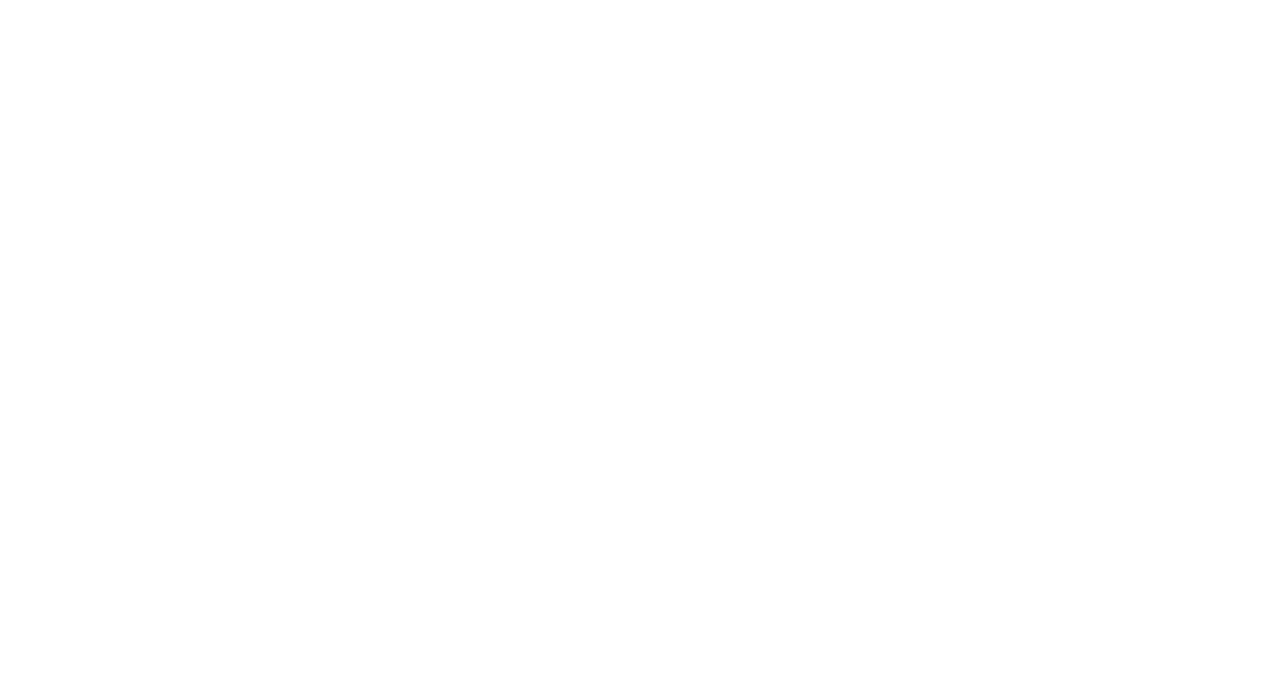
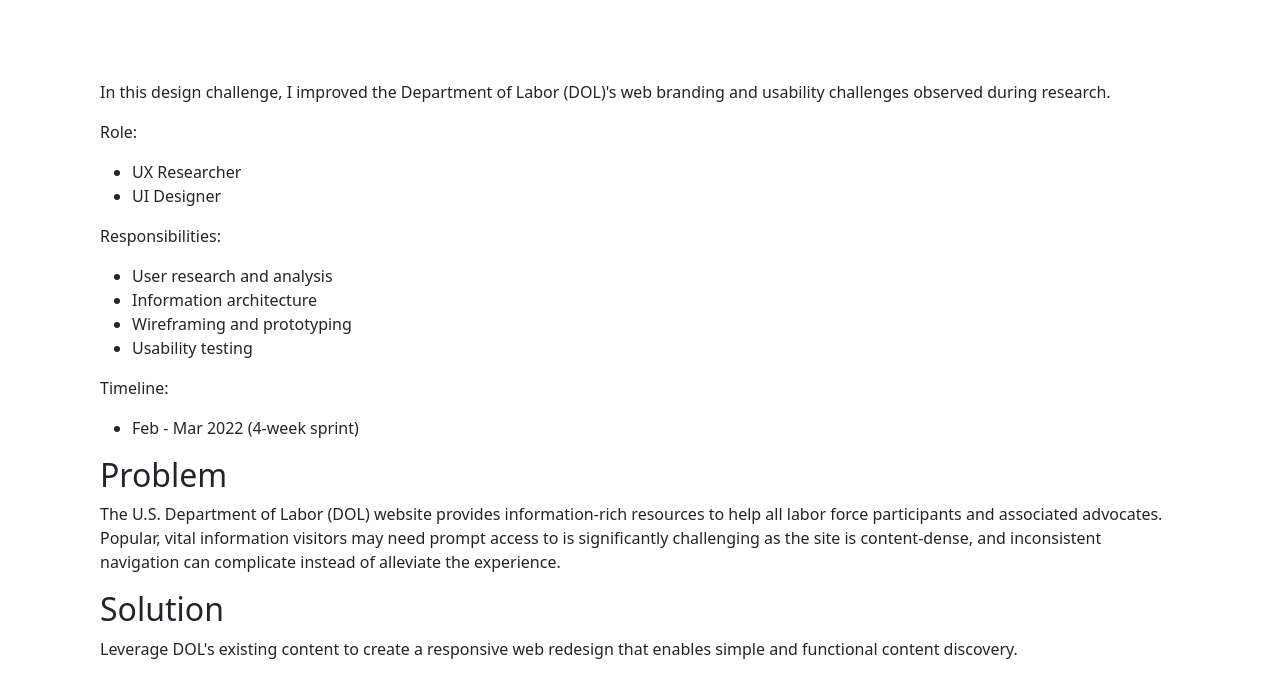
Before and after one commit to krisraybon/portfolio_cs_dol, a plain HTML site: page index.html in a window 1280 px wide. Drawn offline with nearby package versions, Linux system fonts and the light colour scheme.

Commit message:
assigned body margins

```diff
--- a/css/styles.css
+++ b/css/styles.css
@@ -0,0 +1,6 @@
+body {
+    margin-top: 80px;
+    margin-bottom: 80px;
+    margin-left: 100px;
+    margin-right: 100px;
+}
--- a/index.html
+++ b/index.html
@@ -7,7 +7,33 @@
     </head>
     <body>
         <section class="overview">
-            <div class="problem"></div>
+            <div class="role">
+                <p>In this design challenge, I improved the Department of Labor (DOL)'s web branding and usability challenges observed during research.</p>
+                <p class="list-name">Role:</p>
+                <ul>
+                    <li>UX Researcher</li>
+                    <li>UI Designer</li>
+                </ul>
+                <p class="list-name">Responsibilities:</p>
+                <ul>
+                    <li>User research and analysis</li>
+                    <li>Information architecture</li>
+                    <li>Wireframing and prototyping</li>
+                    <li>Usability testing</li>
+                </ul>
+                <p class="list-name">Timeline:</p>
+                <ul>
+                    <li>Feb - Mar 2022 (4-week sprint)</li>
+                </ul>
+            </div>
+            <div class="problem">
+                <h2>Problem</h2>
+                <p>The U.S. Department of Labor (DOL) website provides information-rich resources to help all labor force participants and associated advocates. Popular, vital information visitors may need prompt access to is significantly challenging as the site is content-dense, and inconsistent navigation can complicate instead of alleviate the experience.</p>
+            </div>
+            <div class="solution">
+                <h2>Solution</h2>
+                <p>Leverage DOL's existing content to create a responsive web redesign that enables simple and functional content discovery.</p>
+            </div>
         </section>
         <script src="https://cdn.jsdelivr.net/npm/bootstrap@5.2.0-beta1/dist/js/bootstrap.min.js" integrity="sha384-kjU+l4N0Yf4ZOJErLsIcvOU2qSb74wXpOhqTvwVx3OElZRweTnQ6d31fXEoRD1Jy" crossorigin="anonymous">
         </script>
```
